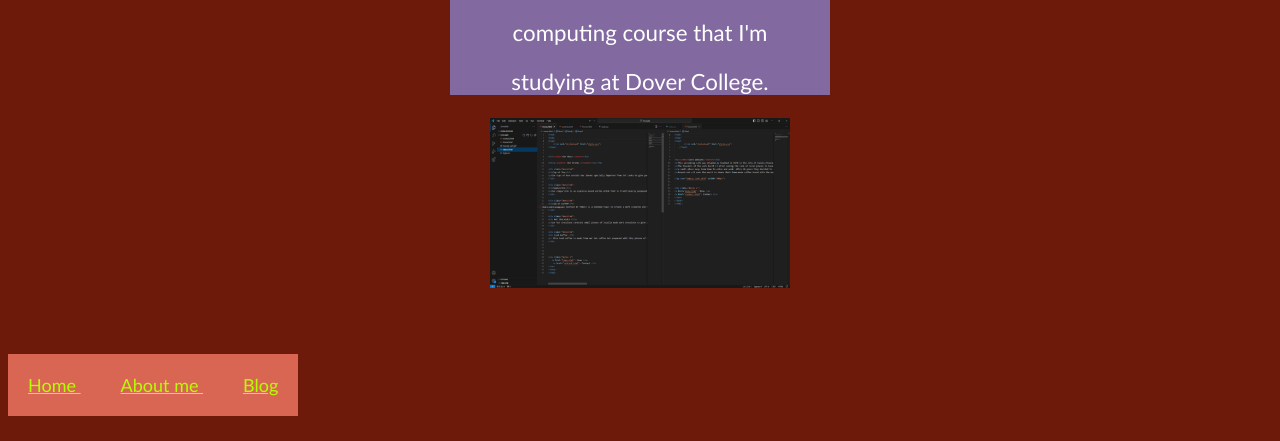
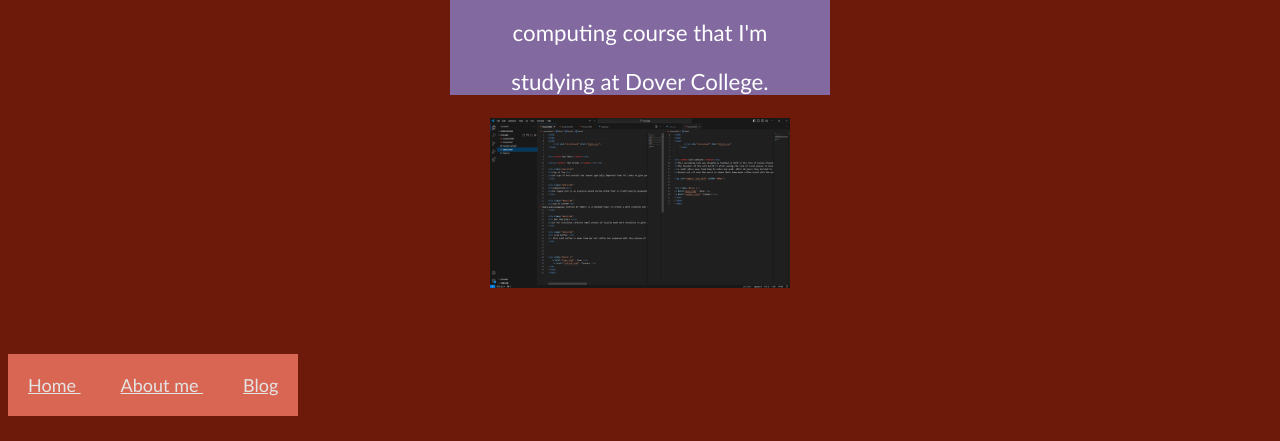
Before and after one commit to KallumSin30087840/KallumSin30087840.github.io, a plain HTML site: page index.html in a window 1280 px wide. Shown: the part 359-800 px from the top of the page. Drawn offline with Linux system fonts and the light colour scheme.

Commit message:
1st change

```diff
--- a/style.css
+++ b/style.css
@@ -7,7 +7,7 @@ body{
 
 .mynav a {
     background-color: rgb(217, 102, 82);
-    color: rgb(179, 255, 0);
+    color: rgb(228, 228, 228);
     padding: 20px 20px;
 }
 
```
